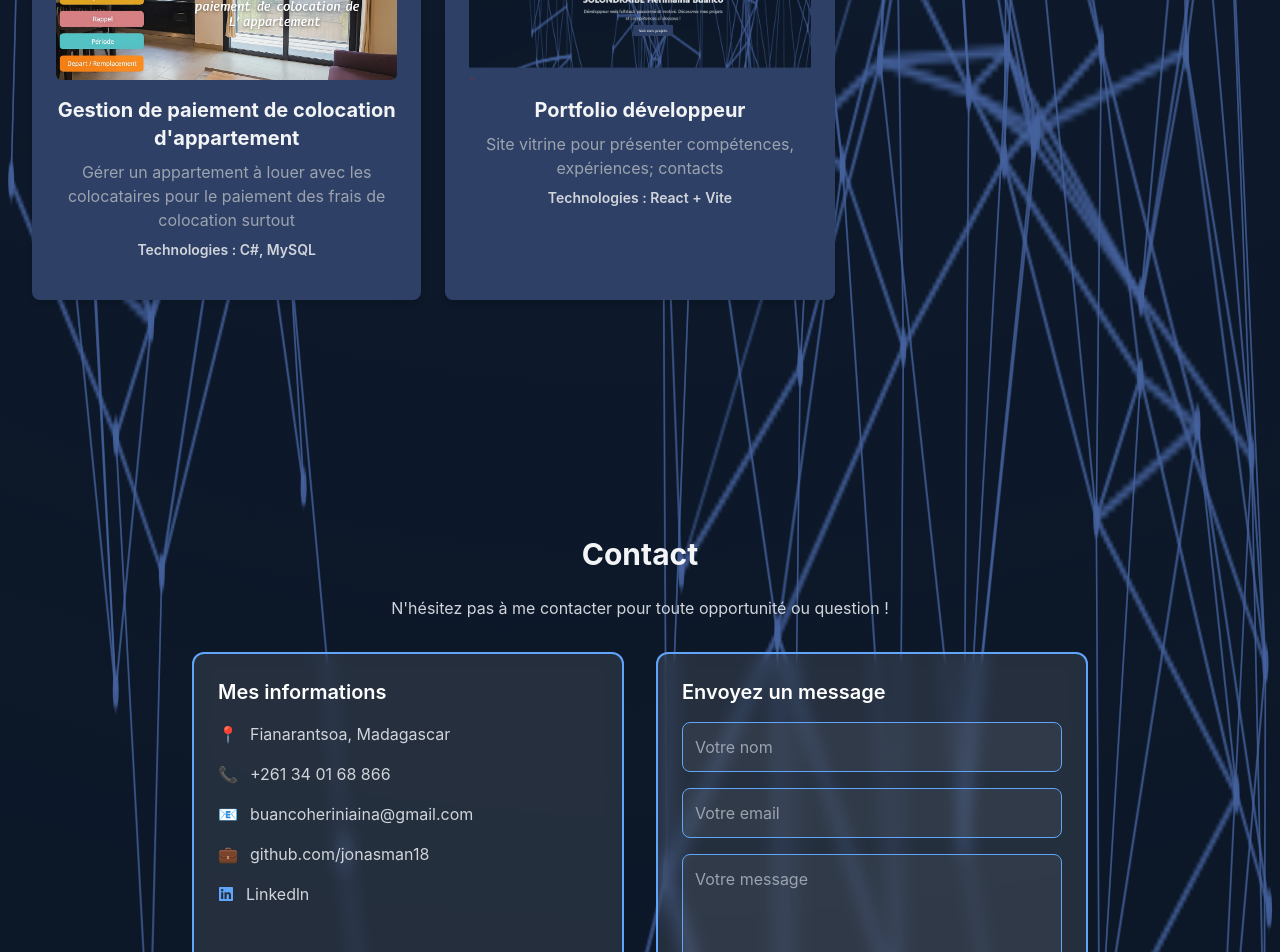
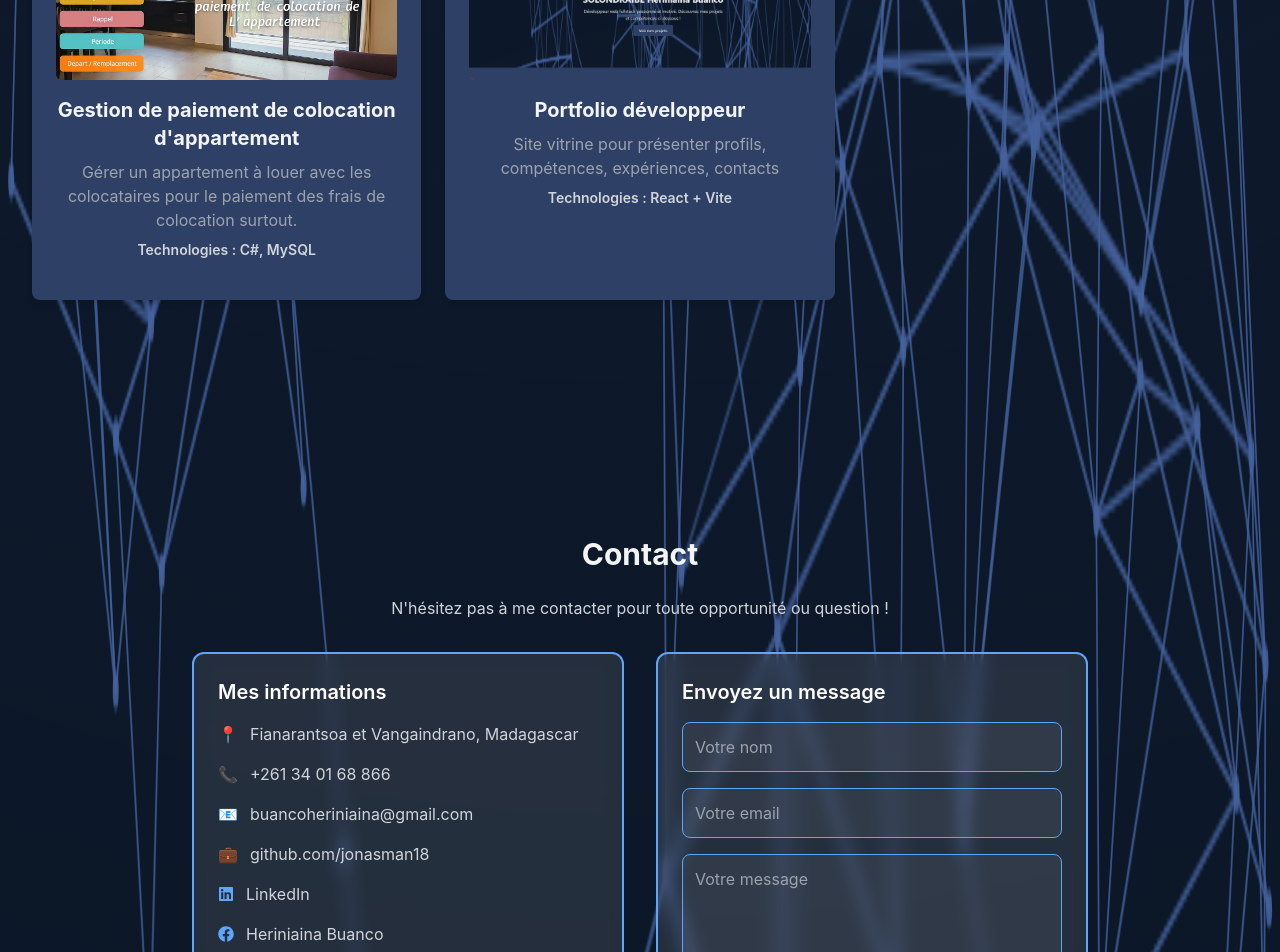
Before and after one commit to jonasman18/hb-portfolio, a React (Vite) app: page / in a window 1280 px wide. Shown: the part 3600-4552 px from the top of the page. Built offline with nearby package versions, Linux system fonts and the light colour scheme.

Commit message:
Mettre à jour : monportfolio

```diff
--- a/src/pages/About.tsx
+++ b/src/pages/About.tsx
@@ -24,7 +24,7 @@ const About = () => {
               Je m'appelle SOLONDRAIBE Heriniaina Buanco, Etudiant à l'Ecole Nationale d'Informatique (ENI), développeur web spécialisé dans la création d'applications
               modernes et performantes. Avec une expertise en Java, PHP, React et les architectures système, je
               transforme vos idées en solutions numériques robustes et évolutives. Mon approche combine excellence
-              technique, design intuitif et expérience utilisateur optimale pour des résultats qui atteignent les attentes.
+              technique, design intuitif et expérience utilisateur optimale pour des résultats qui répondent les attentes.
             </p>
             <a href="#contact" className="bg-blue-500 hover:bg-blue-600 text-white font-semibold py-3 px-6 rounded-lg transition-colors duration-200 inline-block mb-8">
               Engagez-moi pour votre projet
--- a/src/pages/Contact.tsx
+++ b/src/pages/Contact.tsx
@@ -1,36 +1,51 @@
 import React, { useState } from 'react';
-import type { ChangeEvent, FormEvent } from 'react'; // Type-only import
+import type { ChangeEvent, FormEvent } from 'react';
 import emailjs from '@emailjs/browser';
-import { FaPaperPlane, FaLinkedin } from 'react-icons/fa'; // Icône pour le bouton
+import { FaPaperPlane, FaLinkedin, FaFacebook } from 'react-icons/fa';
 
 const Contact = () => {
   const [formData, setFormData] = useState({ name: '', email: '', message: '' });
   const [isSubmitted, setIsSubmitted] = useState(false);
   const [isLoading, setIsLoading] = useState(false);
+  const [error, setError] = useState(''); // Pour les erreurs
 
-  // Remplace par tes identifiants EmailJS
+  // Remplace par tes identifiants EmailJS (réels)
   const SERVICE_ID = 'service_abc123';
   const TEMPLATE_ID = 'template_jca15lx';
   const PUBLIC_KEY = 'Xlg347EcJEIUG4mOL';
 
-  emailjs.init(PUBLIC_KEY); // Initialisation une seule fois
+  emailjs.init(PUBLIC_KEY);
 
   const handleChange = (e: ChangeEvent<HTMLInputElement | HTMLTextAreaElement>) => {
     setFormData({ ...formData, [e.target.name]: e.target.value });
+    setError(''); // Efface l'erreur
+  };
+
+  const validateEmail = (email: string): boolean => {
+    const regex = /^[^\s@]+@[^\s@]+\.[^\s@]+[^\s@]+$/; // Regex pour email valide
+    return regex.test(email);
   };
 
   const handleSubmit = (e: FormEvent<HTMLFormElement>) => {
     e.preventDefault();
+    setError('');
+
+    // Validation email
+    if (!validateEmail(formData.email)) {
+      setError('Veuillez entrer un email valide (ex. : nom@gmail.com)');
+      return;
+    }
+
     setIsLoading(true);
 
     emailjs.send(SERVICE_ID, TEMPLATE_ID, formData, PUBLIC_KEY)
       .then((result) => {
-        console.log('Email envoyé !', result.text);
+        console.log('Email réel envoyé !', result.text);
         setIsSubmitted(true);
         setFormData({ name: '', email: '', message: '' });
       }, (error) => {
         console.error('Erreur d\'envoi :', error);
-        alert('Erreur lors de l\'envoi. Réessaye !');
+        setError('Erreur lors de l\'envoi. Réessaye !');
       })
       .finally(() => {
         setIsLoading(false);
@@ -49,7 +64,7 @@ const Contact = () => {
           <ul className="space-y-4 text-gray-300">
             <li className="flex items-center space-x-3">
               <span className="text-blue-400">📍</span>
-              <span>Fianarantsoa, Madagascar</span>
+              <span>Fianarantsoa et Vangaindrano, Madagascar</span>
             </li>
             <li className="flex items-center space-x-3">
               <span className="text-blue-400">📞</span>
@@ -70,8 +85,12 @@ const Contact = () => {
               </a>
             </li>
             <li className="flex items-center space-x-3">
-            <span className="text-blue-400"><FaLinkedin/></span>
-            <a href="heriniaina-buanco-8a318b2a8" className="hover:underline">Linkedln</a>
+              <FaLinkedin className="text-blue-400" />
+              <a href="https://linkedin.com/in/heriniaina-buanco-8a318b2a8" className="hover:underline">LinkedIn</a>
+            </li>
+            <li className="flex items-center space-x-3">
+            <FaFacebook className="text-blue-400" />
+            <a href="https://www.facebook.com/heriniaina.andrianiaina.752" className="hover:underline"> Heriniaina Buanco </a>
             </li>
           </ul>
         </div>
@@ -114,6 +133,11 @@ const Contact = () => {
               <span>{isLoading ? 'Envoi en cours...' : 'Envoyer le message'}</span>
             </button>
           </form>
+          {error && (
+            <p className="text-red-400 text-center mt-4 font-semibold">
+              {error}
+            </p>
+          )}
           {isSubmitted && (
             <p className="text-green-400 text-center mt-4 font-semibold">
               Message envoyé avec succès ! Je vous répondrai bientôt.
--- a/src/pages/Projects.tsx
+++ b/src/pages/Projects.tsx
@@ -23,13 +23,13 @@ const Projects = () => {
     },
     {
       title: 'Gestion de paiement de colocation d\'appartement',
-      description: 'Gérer un appartement à louer avec les colocataires pour le paiement des frais de colocation surtout ',
+      description: 'Gérer un appartement à louer avec les colocataires pour le paiement des frais de colocation surtout.',
       technologies: 'C#, MySQL',
       image: '/images/photo3.jpg',
     },
     {
       title: 'Portfolio développeur',
-      description: 'Site vitrine pour présenter compétences, expériences; contacts ',
+      description: 'Site vitrine pour présenter profils, compétences, expériences, contacts ',
       technologies: 'React + Vite',
       image: '/images/portfolio.png',
     },
```
